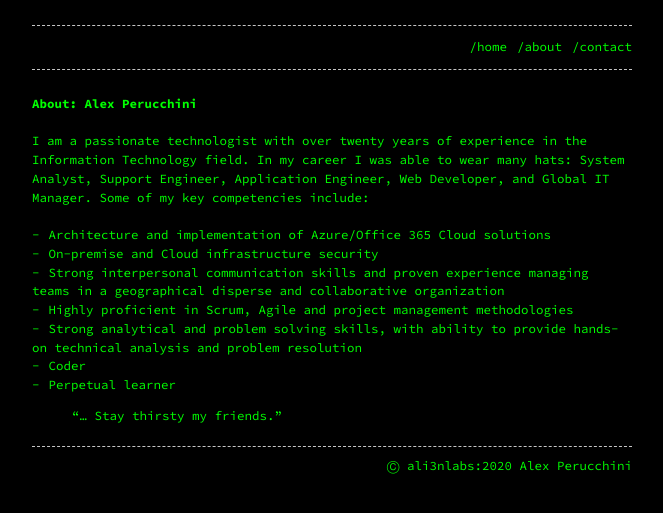
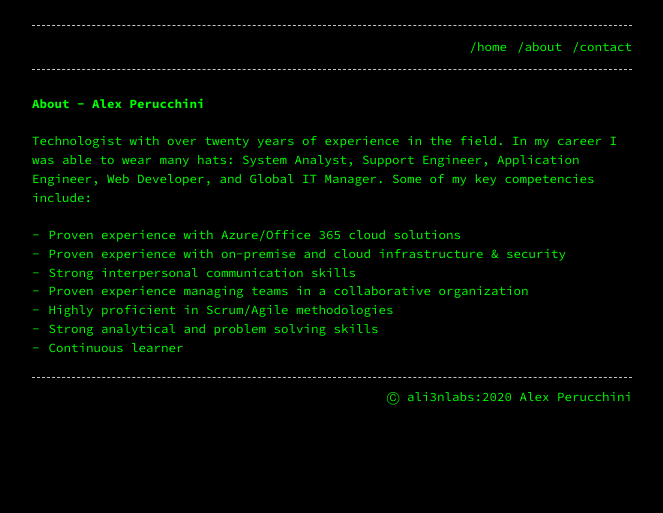
Before and after one commit to AlexPerucchini/AlexPerucchini.github.io, a Jekyll site: the page built from about.md, in a window 1280 px wide. Shown: the top 513 px of the page, without its empty margins (308-971 px from the left). Built offline with Jekyll 4.4.1, drawn with Linux system fonts in a browser that asks for light colours.

Commit message:
home/about/contact page edits

```diff
--- a/about.md
+++ b/about.md
@@ -4,16 +4,14 @@ layout: page
 permalink: about
 ---
 
-# About: Alex Perucchini
+# About - Alex Perucchini
 &nbsp;
-I am a passionate technologist with over twenty years of experience in the Information Technology field. In my career I was able to wear many hats: System Analyst, Support Engineer, Application Engineer, Web Developer, and Global IT Manager. Some of my key competencies include:
+Technologist with over twenty years of experience in the field. In my career I was able to wear many hats: System Analyst, Support Engineer, Application Engineer, Web Developer, and Global IT Manager. Some of my key competencies include:
 &nbsp;
-- Architecture and implementation of Azure/Office 365 Cloud solutions
-- On-premise and Cloud infrastructure security
-- Strong interpersonal communication skills and proven experience managing teams in a geographical disperse and collaborative organization
-- Highly proficient in Scrum, Agile and project management methodologies
-- Strong analytical and problem solving skills, with ability to provide hands-on technical analysis and problem resolution
-- Coder
-- Perpetual learner
-
-> “... Stay thirsty my friends.”
+- Proven experience with Azure/Office 365 cloud solutions
+- Proven experience with on-premise and cloud infrastructure & security
+- Strong interpersonal communication skills
+- Proven experience managing teams in a collaborative organization
+- Highly proficient in Scrum/Agile methodologies
+- Strong analytical and problem solving skills
+- Continuous learner
```
Also changed, not shown: contact.md (+4 -4 lines), index.md (+5 -3 lines), 3 other files.
